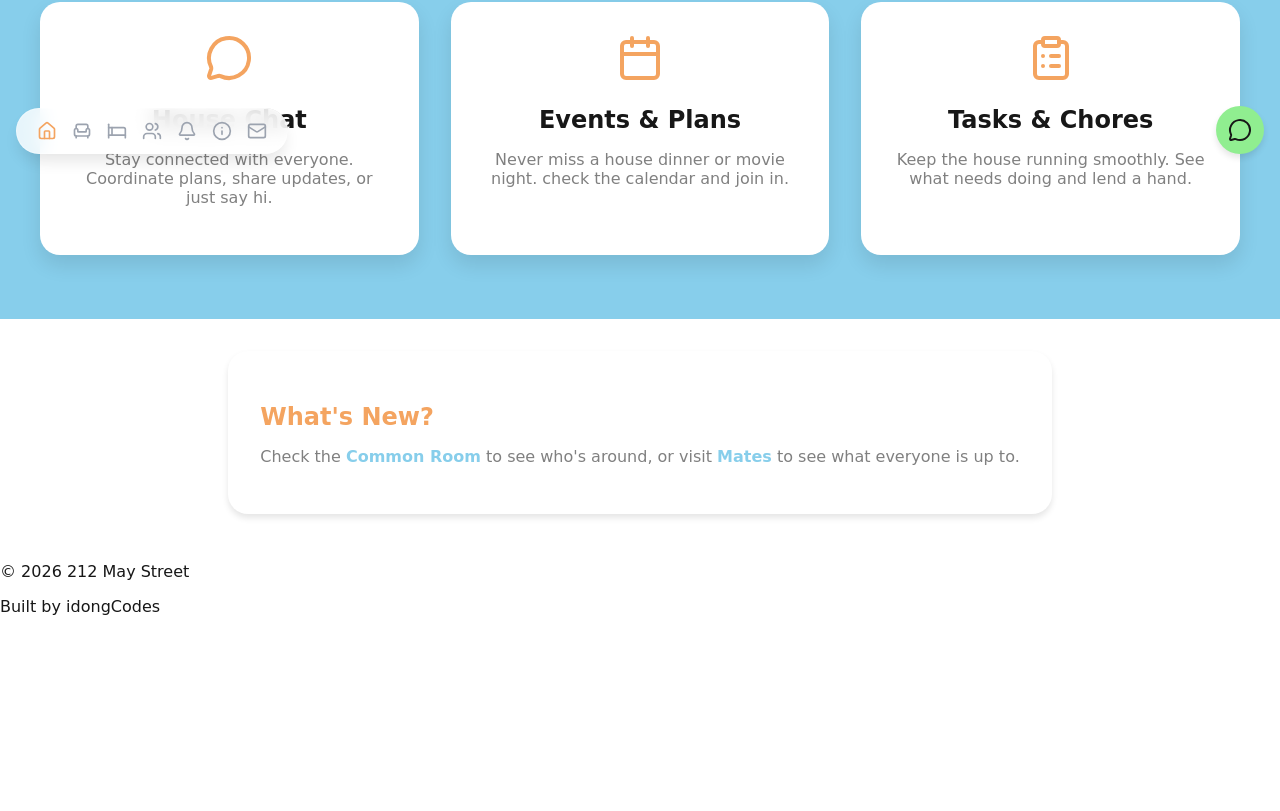
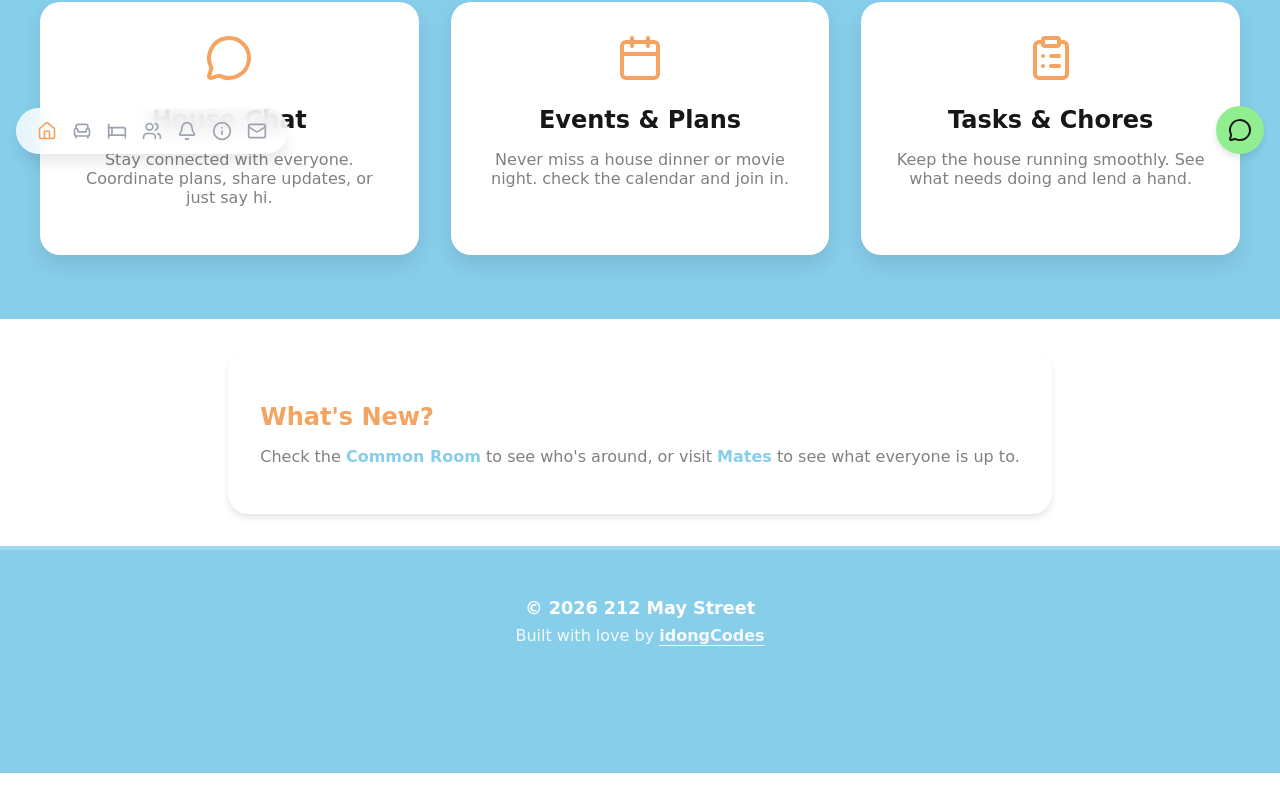
Before and after one commit to idongCodes/212mayst, a Next.js app: page / in a window 1280 px wide. Shown: the part 622-1433 px from the top of the page. Before the commit the page ends 1354 px from the top, so only its background shows below. Built offline with nearby package versions, Linux system fonts and the light colour scheme.

Commit message:
Style Footer

```diff
--- a/app/components/Footer.tsx
+++ b/app/components/Footer.tsx
@@ -2,15 +2,32 @@ import Link from "next/link";
 
 export default function Footer() {
   return (
-    <footer className="w-full border-t border-gray-100 py-8 text-center text-sm text-gray-500 dark:border-gray-800 dark:text-gray-400">
-      <div className="flex flex-col gap-2">
-        <p>&copy; {new Date().getFullYear()} 212 May Street</p>
-        <p>
-          Built by{" "}
+    <footer
+      style={{
+        width: '100%',
+        backgroundColor: 'var(--sky-blue)', // Solid Sky Blue background
+        color: 'white',
+        padding: '3rem 1rem 8rem 1rem', // Extra bottom padding so mobile nav doesn't cover it
+        textAlign: 'center',
+        marginTop: 'auto', // Pushes footer to bottom if content is short
+        borderTop: '4px solid rgba(255,255,255,0.2)' // Subtle top highlight
+      }}
+    >
+      <div style={{ display: 'flex', flexDirection: 'column', gap: '0.5rem' }}>
+        <p style={{ margin: 0, fontWeight: 'bold', fontSize: '1.1rem' }}>
+          &copy; {new Date().getFullYear()} 212 May Street
+        </p>
+        <p style={{ margin: 0, opacity: 0.9 }}>
+          Built with love by{" "}
           <Link
             href="https://idong-essien.vercel.app"
             target="_blank"
-            className="font-bold text-[var(--sandy-brown)] transition-colors hover:text-[var(--sky-blue)]"
+            style={{
+              fontWeight: 'bold',
+              color: 'white',
+              textDecoration: 'underline',
+              textUnderlineOffset: '4px'
+            }}
           >
             idongCodes
           </Link>
```
